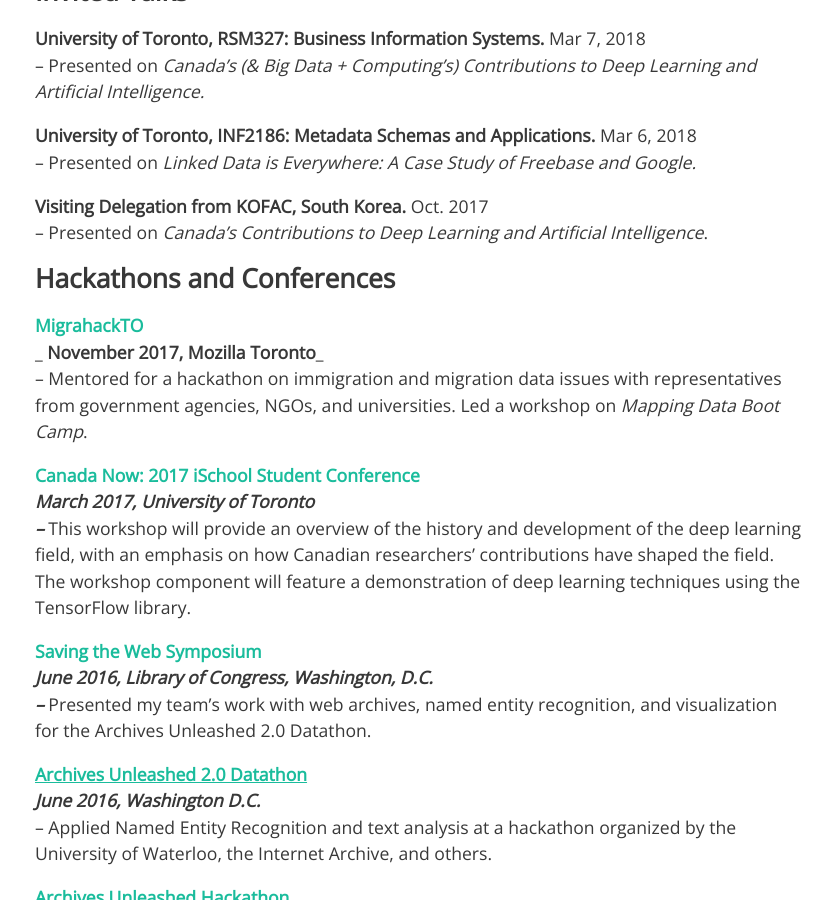
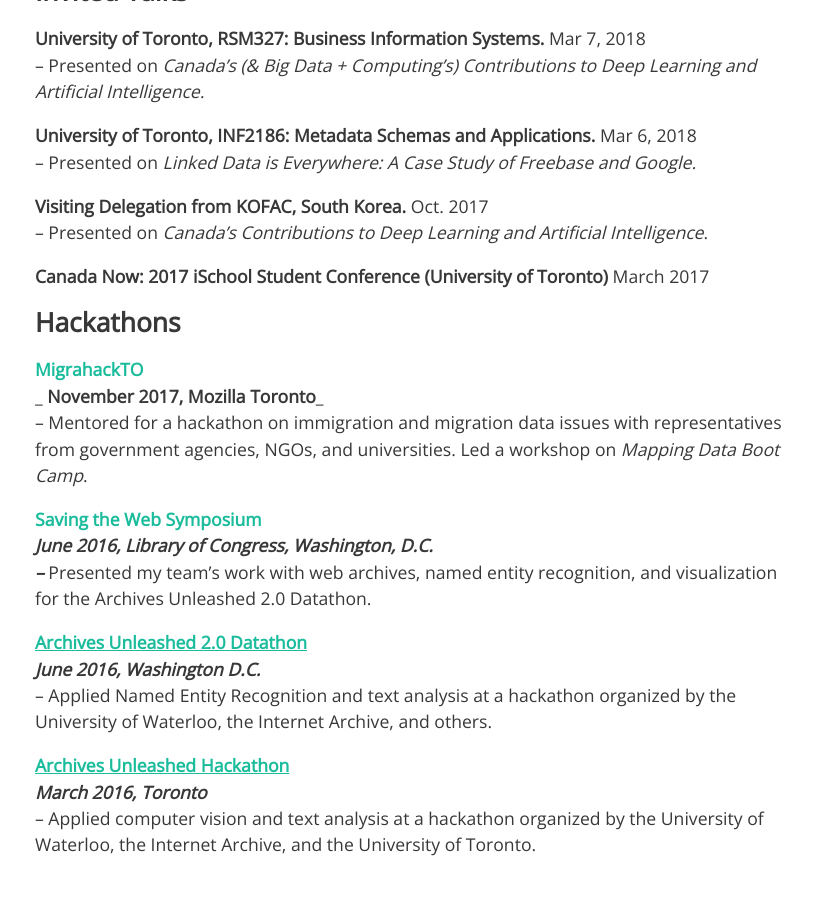
Before and after one commit to nchah/nchah.github.io, a Jekyll site: the page built from page-research.md, in a window 1280 px wide and 900 px high, scrolled down 2544 px. Shown: the whole window, without its empty margins (221-1053 px from the left). Built offline with Jekyll 4.4.1, drawn with Linux system fonts in a browser that asks for light colours; nearby versions of some CDN libraries; some of the changed text lies outside the part shown.

Commit message:
Updated research

```diff
--- a/page-research.md
+++ b/page-research.md
@@ -22,7 +22,7 @@
       <a href="#Invited_Talks">Invited Talks</a>
     </li>
     <li>
-      <a href="#Hackathons_and_Conferences">Hackathons and Conferences</a>
+      <a href="#Hackathons">Hackathons</a>
     </li>
   </ul>
 </div>
@@ -132,15 +132,13 @@
 **Visiting Delegation from KOFAC, South Korea.** Oct. 2017
 &#8211; Presented on _Canada’s Contributions to Deep Learning and Artificial Intelligence_.
 
-### <span id="Hackathons_and_Conferences">Hackathons and Conferences</span>
+**Canada Now: 2017 iSchool Student Conference (University of Toronto)** March 2017
+
+### <span id="Hackathons">Hackathons</span>
 
 <a href="https://www.migrahackto.com/" target="_blank" rel="noopener noreferrer"><strong>MigrahackTO</strong></a>
 _ **November 2017, Mozilla Toronto**_
 &#8211; Mentored for a hackathon on immigration and migration data issues with representatives from government agencies, NGOs, and universities. Led a workshop on _Mapping Data Boot Camp_.
-
-<a href="https://github.com/nchah/deep-learning-from-canada" target="_blank" rel="noopener noreferrer"><strong>Canada Now: 2017 iSchool Student Conference</strong></a>
-**_March 2017, University of Toronto
-&#8211;_** This workshop will provide an overview of the history and development of the deep learning field, with an emphasis on how Canadian researchers’ contributions have shaped the field. The workshop component will feature a demonstration of deep learning techniques using the TensorFlow library.
 
 <a href="https://www.loc.gov/loc/kluge/news/save-web-2016.html" target="_blank" rel="noopener noreferrer"><strong>Saving the Web Symposium</strong></a>
 **_June 2016, Library of Congress, Washington, D.C.
```
